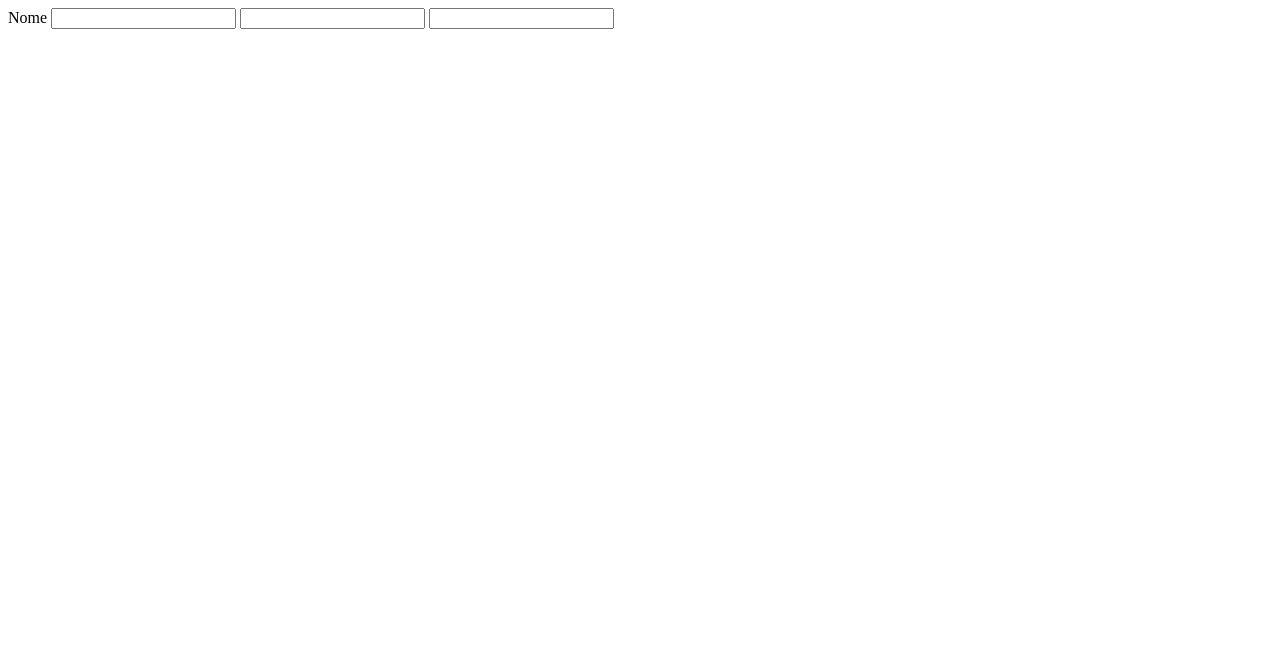
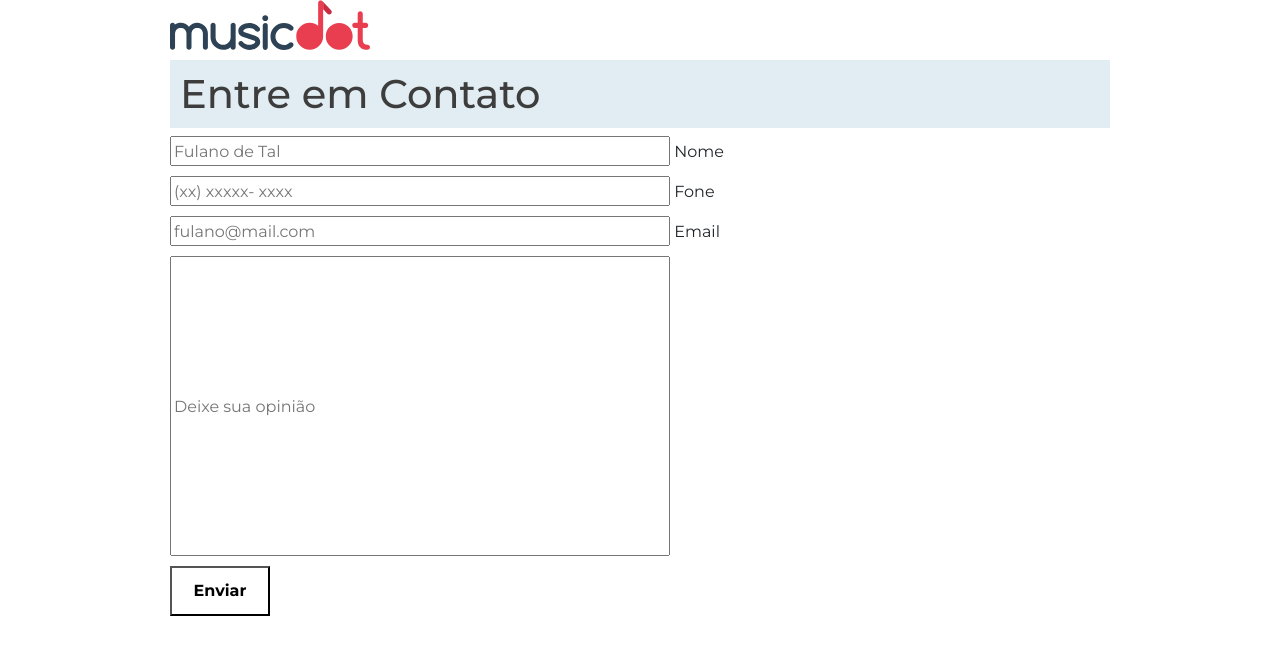
Before and after one commit to UbiracyCruz/music-dot, a plain HTML site: page contato.html in a window 1280 px wide. Drawn offline with Linux system fonts and the light colour scheme.

Commit message:
Trabalho 1

```diff
--- a/contato.html
+++ b/contato.html
@@ -4,15 +4,25 @@
     <meta charset="UTF-8">
     <meta name="viewport" content="width=device-width, initial-scale=1.0">
     <title>Formulário Contato</title>
+    <link rel="icon" href="./img/favicon.ico">
+    <link rel="stylesheet" href="./css/bootstrap.css">
+    <link rel="stylesheet" href="./css/style.css">
+    <link rel="preconnect" href="https://fonts.googleapis.com">
+    <link rel="preconnect" href="https://fonts.gstatic.com" crossorigin>
+    <link href="https://fonts.googleapis.com/css?family=Montserrat:300,400,500,600,700,&display=block" rel="stylesheet">
 </head>
 <body>
+    <img src="./img/logo.svg" alt="MusicDot Logo">
+    <h1 class="header">Entre em Contato</h1>
     <form>
-        <label for="nome">Nome</label>
-        <input type="text" name="nome">
-        <label for="telefone"></label>
-        <input type="tel" name="telefone" id="telefone">
-        <label for="email"></label>
-        <input type="email" name="email" id="email">
+        <input type="text" name="nome" id="nome" placeholder="Fulano de Tal">
+        <label for="nome">Nome</label><br>
+        <input type="tel" name="telefone" id="telefone" placeholder="(xx) xxxxx- xxxx">
+        <label for="telefone">Fone</label><br>
+        <input type="email" name="email" id="email" placeholder="fulano@mail.com">
+        <label for="email">Email</label><br>
+        <input type="text" name="obs" id="obs" placeholder="Deixe sua opinião"><br>
+        <button>Enviar</button>
     </form>
 </body>
 </html>
--- a/css/style.css
+++ b/css/style.css
@@ -45,20 +45,49 @@ figure > figcaption{
     display: block;
 }
 
-address h3{
+div h3{
     display: inline;
     margin-bottom: 8px;
 }
 
-address div span{
+div span{
     margin-left: 50px;
 }
 #correspondencia{
     float: left;
+    width: 50%;
+    height: 175px;
 }
 #telefones{
     float: right;
+    width: 50%;
+    height: 175px;
+}
+#mensagem{
+
 }
 #correspondencia > span{
     font-style: italic;
 }
+
+/* ----Contato--- */
+input{
+    margin-bottom: 10px;
+    width: 500px;
+    height: 30px;
+}
+
+#obs{
+    height: 300px;
+}
+
+button{
+    background-color: #FFF;
+    font-weight: bold;
+    width: 100px;
+    height: 50px;
+}
+
+#obs::placeholder{
+    text-align: start;
+}
```
Also changed, not shown: sobre.html (+7 -3 lines).
